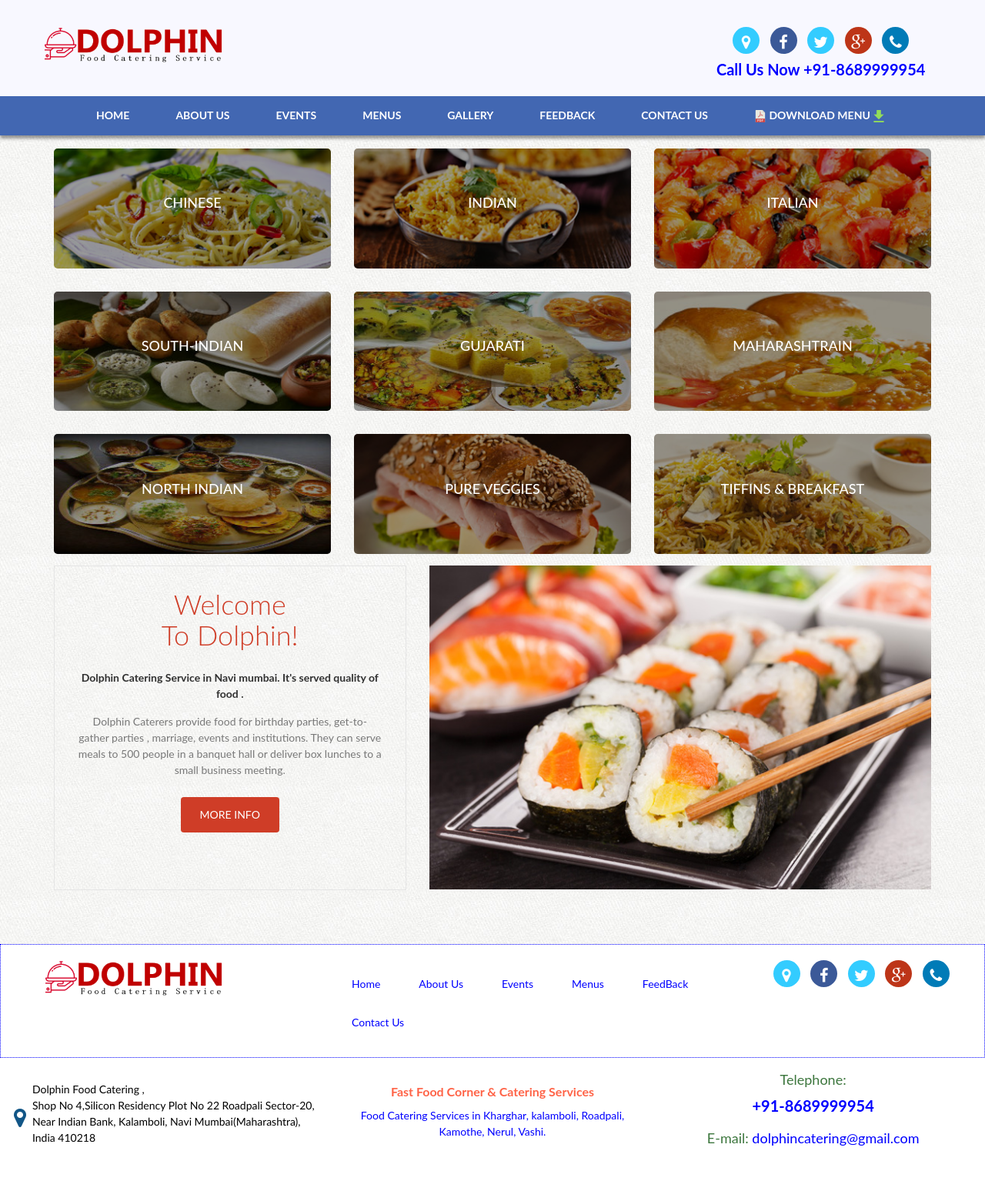
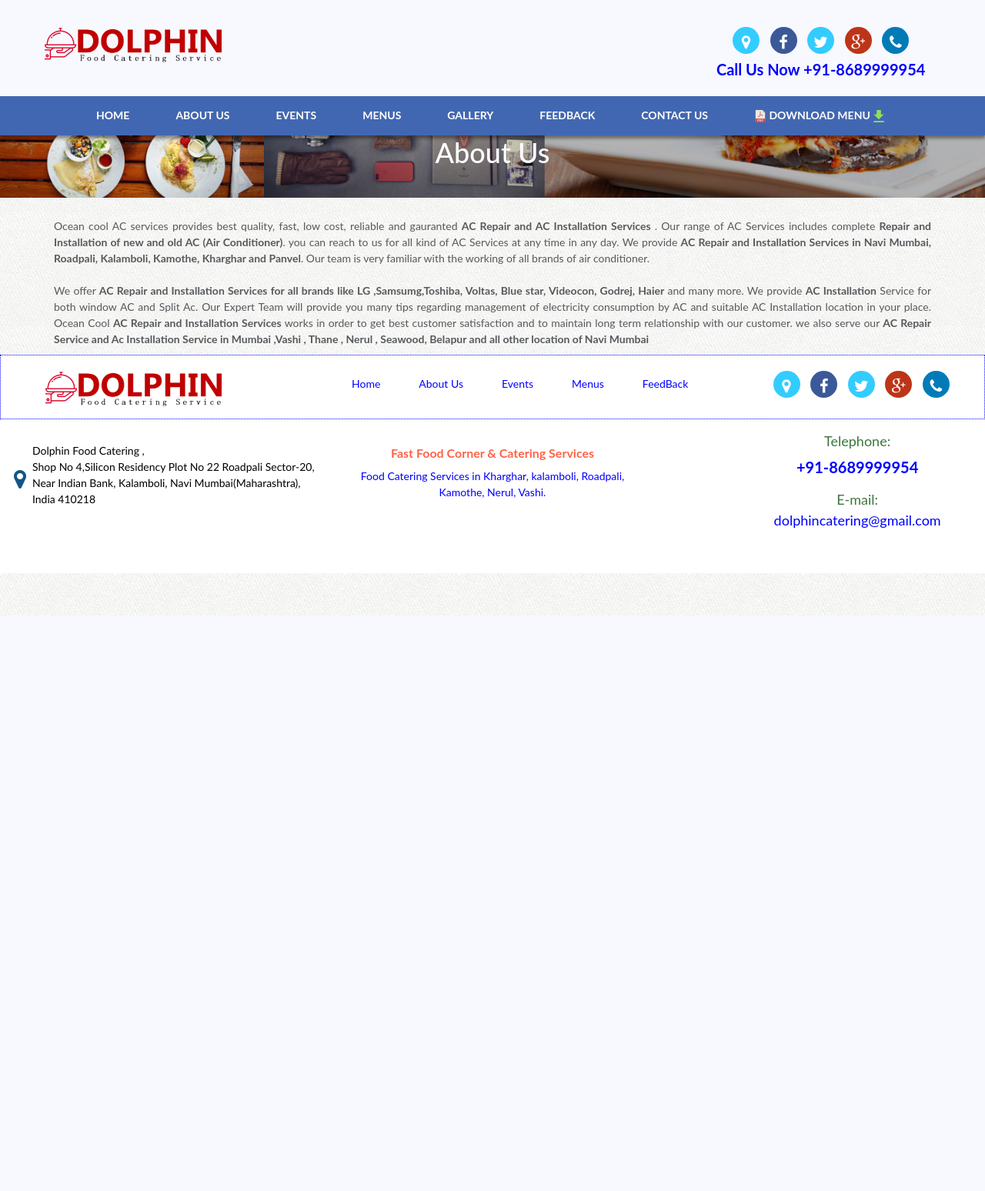
Before and after one commit to sandeepkumards/Dolphin, a PHP site: page /aboutus.html in a window 1280 px wide. Shown: the whole page at 77% size. After the commit the page ends 800 px from the top, so only its background shows below. Run offline with PHP 8.4, Linux system fonts and the light colour scheme; some libraries are stand-ins or nearby versions.

Commit message:
Changes on 29-june

```diff
--- a/aboutus.html
+++ b/aboutus.html
@@ -115,125 +115,38 @@
 		<!-- Nested Container Ends -->
 	</nav>
 	<!-- Main Menu Ends -->
+
+	<section class="feature-image feature-image-default-alt" data-type="background" data-speed="2" style="padding-top: 14%;margin-bottom: 2%;padding-bottom: 3%;">
+		<h1 class="page-title">About Us</h1>
+	</section>
+
 	<!-- Welcome Section Starts -->
-	<section class="welcome section">
+
+	<section>
 		<!-- Nested Container Starts -->
 		<div class="container">
-			<!-- Food Menu Grid Starts -->
-			<div class="food-menu-grid row text-center">
-				<!-- Food Menu #1 Starts -->
-				<div class="col-md-4 col-sm-6 col-xs-12">
-					<a href="contactus.html">
-					<div class="hover-content">
-						<img src="images/menu/thumb/chinese-menu.jpg" alt="chinese" class="img-responsive animation"/>
-						<div class="overlay animation">
-							<h4 class="text-uppercase">Chinese</h4>
-						</div>
+
+			<div class="heading wow fadeInUp animated" data-wow-duration="1000ms" data-wow-delay="300ms" style="visibility: visible; animation-duration: 1000ms; animation-delay: 300ms; animation-name: fadeInUp;">
+					<div class="row">
+							<div class="text-justify col-sm-12 col-sm">
+									<p id="content-desc" style="text-align: justify;">
+											Ocean cool AC services provides best quality, fast, low cost, reliable and gauranted <strong> AC Repair and AC Installation Services </strong>.
+											Our range of AC Services includes complete<strong> Repair and Installation of new and old AC (Air Conditioner)</strong>.
+											you can reach to us for all kind of AC Services at any time in any day.
+											We provide <strong> AC Repair and Installation Services in Navi Mumbai, Roadpali, Kalamboli, Kamothe, Kharghar and Panvel</strong>.
+											Our team is very familiar with the working of all brands of air conditioner.<br/><br/>
+											We offer <strong>AC Repair and Installation Services for all brands like LG ,Samsumg,Toshiba, Voltas, Blue star, Videocon, Godrej, Haier</strong> and many more.
+											We provide <strong>AC Installation</strong> Service for both window AC and Split Ac.
+											Our Expert Team will provide you many tips regarding management of electricity consumption by AC and suitable AC Installation location in your place.
+											Ocean Cool <strong>AC Repair and Installation Services</strong> works in order to get best customer satisfaction and to maintain long term relationship with our customer.
+											we also serve our <strong>AC Repair Service and Ac Installation Service in Mumbai ,Vashi , Thane , Nerul , Seawood, Belapur and all other location of Navi Mumbai</strong>
+									</p>
+
+							</div>
 					</div>
-				</a>
-				</div>
-				<!-- Food Menu #1 Ends -->
-				<!-- Food Menu #2 Starts -->
-				<div class="col-md-4 col-sm-6 col-xs-12">
-					<div class="hover-content">
-						<img src="images/menu/thumb/indian-menu.jpg" alt="Indian" class="img-responsive animation">
-						<div class="overlay animation">
-							<h4 class="text-uppercase">Indian</h4>
-						</div>
-					</div>
-				</div>
-				<!-- Food Menu #2 Ends -->
-				<!-- Food Menu #3 Starts -->
-				<div class="col-md-4 col-sm-6 col-xs-12">
-					<div class="hover-content">
-						<img src="images/menu/thumb/italian-menu.jpg" alt="italian" class="img-responsive animation">
-						<div class="overlay animation">
-							<h4 class="text-uppercase">Italian</h4>
-						</div>
-					</div>
-				</div>
-				<!-- Food Menu #3 Ends -->
-				<!-- Food Menu #4 Starts -->
-				<div class="col-md-4 col-sm-6 col-xs-12">
-					<div class="hover-content">
-						<img src="images/menu/thumb/Swagath.jpg" alt="continental" class="img-responsive animation">
-						<div class="overlay animation">
-							<h4 class="text-uppercase">South-Indian</h4>
-						</div>
-					</div>
-				</div>
-				<!-- Food Menu #4 Ends -->
-				<!-- Food Menu #5 Starts -->
-				<div class="col-md-4 col-sm-6 col-xs-12">
-					<div class="hover-content">
-						<img src="images/menu/thumb/gujrati food .jpg" alt="thai" class="img-responsive animation">
-						<div class="overlay animation">
-							<h4 class="text-uppercase">Gujarati</h4>
-						</div>
-					</div>
-				</div>
-				<!-- Food Menu #5 Ends -->
-				<!-- Food Menu #6 Starts -->
-				<div class="col-md-4 col-sm-6 col-xs-12">
-					<div class="hover-content">
-						<img src="images/menu/thumb/Maharashtra-food-Pav-Bhaji-masala.jpg" alt="sushi" class="img-responsive animation">
-						<div class="overlay animation">
-							<h4 class="text-uppercase">Maharashtrain</h4>
-						</div>
-					</div>
-				</div>
-				<!-- Food Menu #6 Ends -->
-				<!-- Food Menu #7 Starts -->
-				<div class="col-md-4 col-sm-6 col-xs-12">
-					<div class="hover-content">
-						<img src="images/menu/thumb/north indian food.jpg" alt="North Indian" class="img-responsive animation">
-						<div class="overlay animation">
-							<h4 class="text-uppercase">North Indian</h4>
-						</div>
-					</div>
-				</div>
-				<!-- Food Menu #7 Ends -->
-				<!-- Food Menu #8 Starts -->
-				<div class="col-md-4 col-sm-6 col-xs-12">
-					<div class="hover-content">
-						<img src="images/menu/thumb/veggies-menu.jpg" alt="Pure Veggies" class="img-responsive animation">
-						<div class="overlay animation">
-							<h4 class="text-uppercase">Pure Veggies</h4>
-						</div>
-					</div>
-				</div>
-				<!-- Food Menu #8 Ends -->
-				<!-- Food Menu #9 Starts -->
-				<div class="col-md-4 col-sm-6 col-xs-12">
-					<div class="hover-content">
-						<img src="images/menu/thumb/tiffins-menu.jpg" alt="tiffins &amp; breakfast" class="img-responsive animation">
-						<div class="overlay animation">
-							<h4 class="text-uppercase">Tiffins &amp; Breakfast</h4>
-						</div>
-					</div>
-				</div>
-				<!-- Food Menu #9 Ends -->
 			</div>
-			<!-- Food Menu Grid Ends -->
 			<!-- Welcome Content Starts -->
-			<div class="row">
-				<div class="col-lg-5 col-sm-6 col-xs-12">
-					<!-- Welcome Box Starts -->
-					<div class="welcome-box text-center">
-						<h1 class="text-light">Welcome <br>To Dolphin!</h1>
-						<p class="spl text-bold">Dolphin Catering Service in Navi mumbai. It's served quality of food .</p>
-						<p>
-							Dolphin Caterers provide food for birthday parties, get-to-gather parties , marriage, events and institutions. They can serve meals to 500 people in a banquet hall or deliver box lunches to a small business meeting.
-						</p>
-						<a href="#" class="btn btn-secondary text-bold text-uppercase animation">More Info</a>
-					</div>
-					<!-- Welcome Box Ends -->
-				</div>
-				<div class="col-lg-7 col-sm-6 col-xs-12">
-					<img src="images/welcome-img1.jpg" alt="Welcome" class="img-responsive img-center">
-				</div>
-			</div>
-			<!-- Welcome Content Ends -->
+
 		</div>
 		<!-- Nested Container Ends -->
 	</section>
@@ -248,14 +161,13 @@
 							<img src="images/logo.png" alt="FoodBingo" class="logo img-responsive img-center-xs img-padding" />
 							<!-- Logo Ends -->
 						</div>
-						<div class="col-sm-5 col-xs-12" style="padding-top:26px;">
+						<div id="footer-menu" class="col-sm-5 col-xs-12">
 							<ul class="nav navbar-nav">
 								<li><a href="index.html">Home</a></li>
 								<li><a href="aboutus.html">About Us</a></li>
 								<li><a href="aboutus.html">Events</a></li>
 								<li><a href="aboutus.html">Menus</a></li>
 								<li><a href="aboutus.html">FeedBack</a></li>
-								<li><a href="contactus.html">Contact Us</a></li>
 							</ul>
 						</div>
 						<div class="col-sm-3 col-xs-12 text-center text-success">
@@ -313,7 +225,7 @@
                             </div>
                         </div>
                     </div>
-                    <div class="col-md-4 text-center text-success">
+                    <div class="col-md-4 text-center text-success email-padding">
                         <div id="social-div">
                             <div class="header-cont">
 														<ul class="list-unstyled">
--- a/assets/css/style.css
+++ b/assets/css/style.css
@@ -1,5 +1,4 @@
 body {
-    padding-top: 140px;
     font-size:14px; line-height:1.5; font-family:'Roboto', Arial, sans-serif; color:#565a5c;-webkit-font-smoothing: antialiased;
   }
   #body-content{
@@ -248,7 +247,7 @@ a.socialIcon:hover, .socialHoverClass {
 
 #footer-menu{padding-top:26px;}
 .social-div{padding-top: 32px;}
-
+.email-padding{padding-left: 130px;}
 @media (max-width: 1439px){
   .social-div{padding-top: 20px;}
   #footer-menu{padding-top:12px!important;}
@@ -276,6 +275,8 @@ a.socialIcon:hover, .socialHoverClass {
      #maddress{display:block;}
      #contact-div-row{padding:10px 25px 0 25px;border:1px dashed #ddd;padding:10px;position:relative;background:#f9f9f9;}
      #social-div{padding-top: 0px;}
+     .email-padding{padding-left:0px!important;}
+
 
 }
 @media screen and (min-width:480px) and (max-width:650px){
@@ -286,6 +287,7 @@ a.socialIcon:hover, .socialHoverClass {
      #maddress{display:block;}
      #contact-div-row{padding:10px 25px 0 25px;border:1px dashed #ddd;padding:10px;position:relative;background:#f9f9f9;}
      #social-div{padding-top: 0px;}
+     .email-padding{padding-left:0px!important;}
 
 }
 
--- a/css/style.css
+++ b/css/style.css
@@ -1,6 +1,29 @@
 body {
 	font-size:14px; line-height:1.5; font-family:'Roboto', Arial, sans-serif; color:#565a5c;-webkit-font-smoothing: antialiased;
 	background: url('../images/tile.jpg') top left repeat;
+}
+
+
+.feature-image {
+	display: table;
+	width: 100%;
+}
+
+.feature-image-default {
+	background: url('../img/stuff-feature.jpg') no-repeat;
+	background-size: cover;
+}
+
+.feature-image-default-alt {
+	background: url('../images/test.jpg') no-repeat;
+	background-size: cover;
+}
+
+.feature-image h1 {
+	display: table-cell;
+	vertical-align: middle;
+	text-align: center;
+	color: white;
 }
 
 /* Standard Styles Starts */
@@ -216,7 +239,7 @@ h6 { font-size: 18px; }
   #nav {
     margin-top:194px!important;
   }
-	.welcome{padding-top: 50px!important;}
+	.welcome{padding-top: 55%!important;}
 }
 
 /* Header Styles Starts */
@@ -529,7 +552,7 @@ h6 { font-size: 18px; }
 /* Welcome Section Styles Starts */
 
 .welcome {
-	padding-top: 10px;
+	padding-top: 8%;
 }
 	.welcome-box {
 		padding: 10px 30px 74px;
--- a/index.html
+++ b/index.html
@@ -312,7 +312,7 @@
                             </div>
                         </div>
                     </div>
-                    <div class="col-md-4 text-center text-success">
+                    <div class="col-md-4 text-center text-success email-padding">
                         <div id="social-div">
                             <div class="header-cont">
 														<ul class="list-unstyled">
```
Also changed, not shown: contactus.html (+28 -116 lines), images/hipster-stuff.jpg (added), images/page-title-image.png (added), images/pjimage.jpg (added), images/stuff-feature.jpg (added), images/test.jpg (added).
